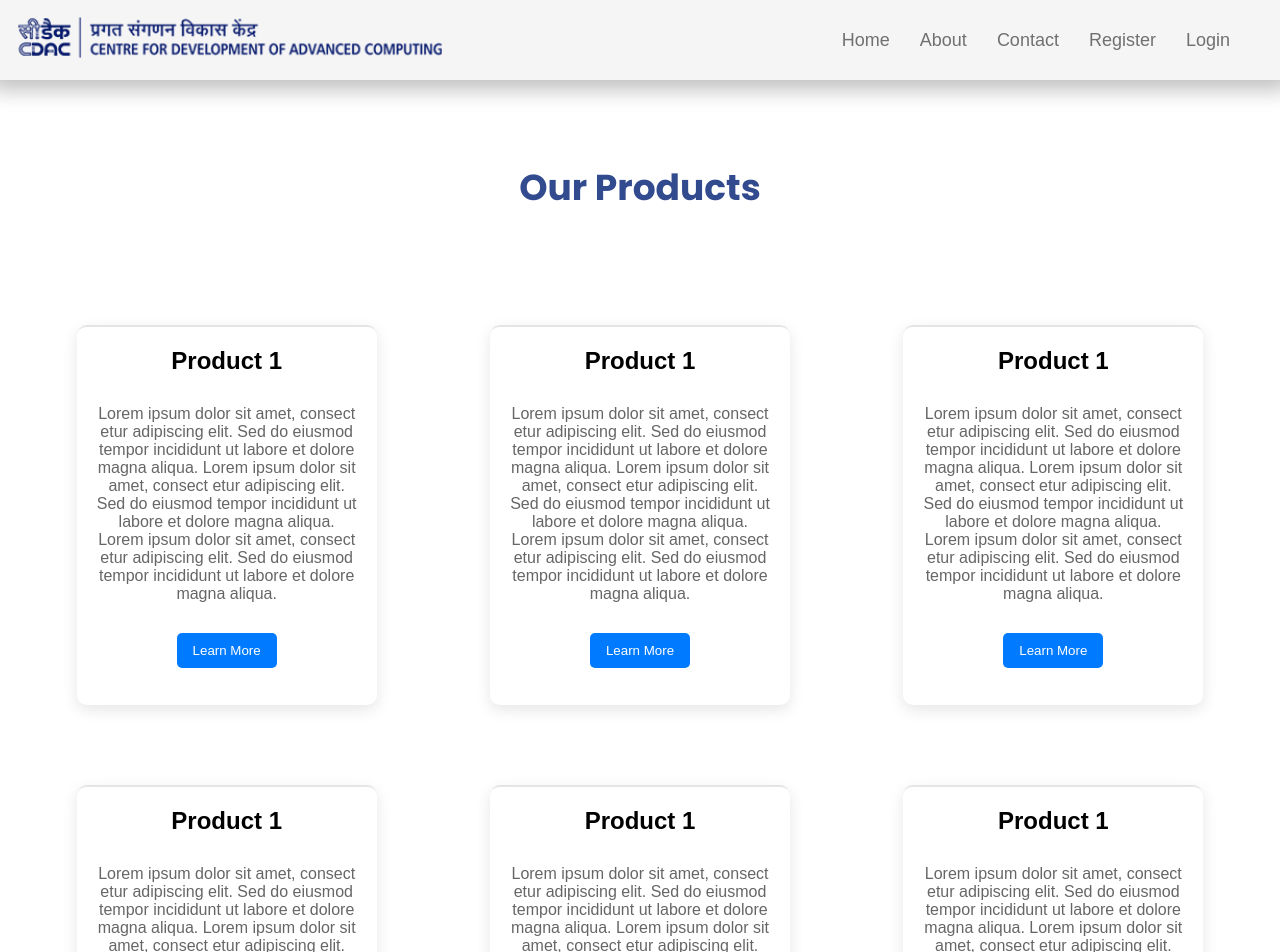
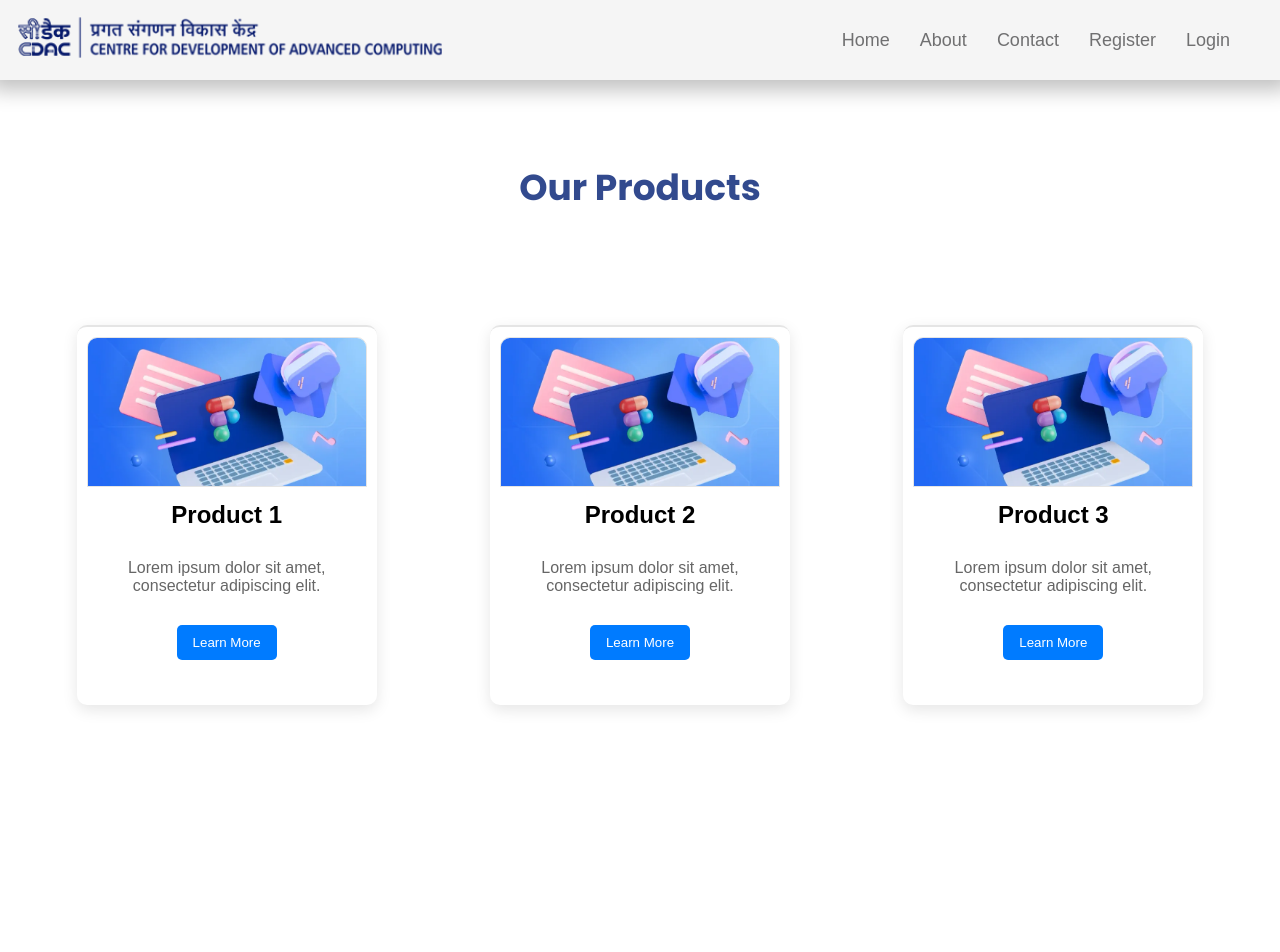
Before and after one commit to adnanprojects/security-product, a React (Vite) app: page / in a window 1280 px wide. Shown: the top 952 px of the page. After the commit the page ends 800 px from the top, so only its background shows below. Built offline with nearby package versions, Linux system fonts and the light colour scheme.

Commit message:
Update file

```diff
--- a/src/components/About.jsx
+++ b/src/components/About.jsx
@@ -1,7 +1,19 @@
 import React from "react";
+import cdac_image from '../assests/about_us.jpg';
+import './about.css'
+// import './first.css';
 
 export default () => {
-    return(
-        <div>About page</div>
+    return (
+        <div className="about_us_container">
+            <img src={cdac_image} alt="C-DAC" className="about_us_img"/>
+            <h1 className="about_us_heading">About Us</h1>
+            <p className="about_us_para">The Centre for Development of Advanced Computing (C-DAC) is a premier research and development (R&D) organization in India, operating under the Ministry of Electronics and Information Technology (MeitY).
+                Established in March 1988 as a scientific society of the Department of Information Technology, now MeitY, C-DAC was created in response to the United States government's refusal to sell India a Cray supercomputer due to concerns about its potential use for nuclear weapons development.
+                This pivotal event spurred India's initiative to develop its own supercomputing capabilities, leading to the creation of C-DAC and the eventual launch of the PARAM series of supercomputers, with the first, PARAM 8000, released in 1991.</p><br/><br/>
+            <p className="about_us_para">Headquartered in Pune, Maharashtra, at the C-DAC Innovation Park, Panchavati, Pashan, C-DAC has grown into a leading institution for high-end R&D in Information Technology and Electronics.
+ Its mission is to strengthen national technological capabilities, promote the growth of the IT industry, and develop solutions for various sectors of the economy.
+ The organization's research and development activities span a wide range of fields, including High Performance Computing, Artificial Intelligence and Multilingual Computing, Cyber Security and Forensics, Health Informatics, Strategic Electronics, Software Technologies, Quantum Computing, and Data Science.</p>
+        </div>
     );
 }
--- a/src/components/Card.jsx
+++ b/src/components/Card.jsx
@@ -1,14 +1,15 @@
-import {Link} from 'react-router-dom';
 import './first.css';
+import { Link } from 'react-router-dom';
 
-export default function Card({ title, description }) {
+export default function Card({ title, description, image }) {
 
     const handleClick = ({title, description}) => {
-        // <Link to={`/details/:${title}`}></Link>
+        <Link to={`/details/${title}`}></Link>
     }
 
     return (
         <div className="card">
+            <img src={image} alt="Card Image" className="card-image" />
             <h2  className="card-heading">{title}</h2>
             <p className="card-description">{description}</p>
             <button className="card-btn" onClick={handleClick}>Learn More</button>
--- a/src/components/Contact.jsx
+++ b/src/components/Contact.jsx
@@ -1,9 +1,24 @@
-import React from "react";
+import './contact.css';
 
 export default () => {
     return(
-        <>
-            This is Contact Page
-        </>
+        <div className="contact_container">
+            <h1 className="contact_heading">Contact Us</h1>
+            <form className="contact_form" action='/about_us'>
+                <label className="contact_label">
+                    Name:
+                    <input type="text" className="contact_input" />
+                </label>
+                <label className="contact_label">
+                    Email:
+                    <input type="email" className="contact_input" />
+                </label>
+                <label className="contact_label">
+                    Message:
+                    <textarea className="contact_textarea"></textarea>
+                </label>
+                <button type="submit" className="contact_button">Send</button>
+            </form>
+        </div>
     );
 }
--- a/src/components/Home.jsx
+++ b/src/components/Home.jsx
@@ -7,6 +7,7 @@ import About from './About';
 import Contact from './Contact';
 import Register from './Register';
 import Login from './Login';
+import About_us_page from './About_us_page';
 
 export default () => {
     return(
@@ -16,6 +17,7 @@ export default () => {
                 <Routes>
                     <Route path="/" element={<First />} />
                     <Route path="/about" element={<About />} />
+                    <Route path="/about_us" element={<About_us_page />} />
                     <Route path="/contact" element={<Contact />} />
                     <Route path="/register" element={<Register />} />
                     <Route path="/login" element={<Login />} />
--- a/src/components/Section.jsx
+++ b/src/components/Section.jsx
@@ -1,17 +1,25 @@
 import Card from './Card.jsx';
+import image1 from '../assests/digital_products1.jpg';
+// import image2 from '../assests/digital_products2.jpg';
+// import image3 from '../assests/digital_products3.jpg';
+// import image4 from '../assests/digital_products4.jpg';
+// import image5 from '../assests/digital_products5.jpg';
+// import image6 from '../assests/digital_products6.jpg';
+// import image7 from '../assests/digital_products7.jpg';
+
 
 export default function Section() {
     return (
         <div className="first-page">
             <h1 className="heading">Our Products</h1>
         <div className="container">
-          <Card title="Product 1" description='Lorem ipsum dolor sit amet, consect etur adipiscing elit. Sed do eiusmod tempor incididunt ut labore et dolore magna aliqua. Lorem ipsum dolor sit amet, consect etur adipiscing elit. Sed do eiusmod tempor incididunt ut labore et dolore magna aliqua. Lorem ipsum dolor sit amet, consect etur adipiscing elit. Sed do eiusmod tempor incididunt ut labore et dolore magna aliqua.' />
-          <Card title="Product 1" description='Lorem ipsum dolor sit amet, consect etur adipiscing elit. Sed do eiusmod tempor incididunt ut labore et dolore magna aliqua. Lorem ipsum dolor sit amet, consect etur adipiscing elit. Sed do eiusmod tempor incididunt ut labore et dolore magna aliqua. Lorem ipsum dolor sit amet, consect etur adipiscing elit. Sed do eiusmod tempor incididunt ut labore et dolore magna aliqua.' />
-          <Card title="Product 1" description='Lorem ipsum dolor sit amet, consect etur adipiscing elit. Sed do eiusmod tempor incididunt ut labore et dolore magna aliqua. Lorem ipsum dolor sit amet, consect etur adipiscing elit. Sed do eiusmod tempor incididunt ut labore et dolore magna aliqua. Lorem ipsum dolor sit amet, consect etur adipiscing elit. Sed do eiusmod tempor incididunt ut labore et dolore magna aliqua.' />
-          <Card title="Product 1" description='Lorem ipsum dolor sit amet, consect etur adipiscing elit. Sed do eiusmod tempor incididunt ut labore et dolore magna aliqua. Lorem ipsum dolor sit amet, consect etur adipiscing elit. Sed do eiusmod tempor incididunt ut labore et dolore magna aliqua. Lorem ipsum dolor sit amet, consect etur adipiscing elit. Sed do eiusmod tempor incididunt ut labore et dolore magna aliqua.' />
-          <Card title="Product 1" description='Lorem ipsum dolor sit amet, consect etur adipiscing elit. Sed do eiusmod tempor incididunt ut labore et dolore magna aliqua. Lorem ipsum dolor sit amet, consect etur adipiscing elit. Sed do eiusmod tempor incididunt ut labore et dolore magna aliqua. Lorem ipsum dolor sit amet, consect etur adipiscing elit. Sed do eiusmod tempor incididunt ut labore et dolore magna aliqua.' />
-          <Card title="Product 1" description='Lorem ipsum dolor sit amet, consect etur adipiscing elit. Sed do eiusmod tempor incididunt ut labore et dolore magna aliqua. Lorem ipsum dolor sit amet, consect etur adipiscing elit. Sed do eiusmod tempor incididunt ut labore et dolore magna aliqua. Lorem ipsum dolor sit amet, consect etur adipiscing elit. Sed do eiusmod tempor incididunt ut labore et dolore magna aliqua.' />
-          <Card title="Product 1" description='Lorem ipsum dolor sit amet, consect etur adipiscing elit. Sed do eiusmod tempor incididunt ut labore et dolore magna aliqua. Lorem ipsum dolor sit amet, consect etur adipiscing elit. Sed do eiusmod tempor incididunt ut labore et dolore magna aliqua. Lorem ipsum dolor sit amet, consect etur adipiscing elit. Sed do eiusmod tempor incididunt ut labore et dolore magna aliqua.' />
+          <Card title="Product 1" description='Lorem ipsum dolor sit amet, consectetur adipiscing elit.' image={image1} />
+          <Card title="Product 2" description='Lorem ipsum dolor sit amet, consectetur adipiscing elit.' image={image1} />
+          <Card title="Product 3" description='Lorem ipsum dolor sit amet, consectetur adipiscing elit.' image={image1} />
+          {/* <Card title="Product 4" description='Lorem ipsum dolor sit amet, consectetur adipiscing elit.' image={image1} />
+          <Card title="Product 5" description='Lorem ipsum dolor sit amet, consectetur adipiscing elit.' image={image1} />
+          <Card title="Product 6" description='Lorem ipsum dolor sit amet, consectetur adipiscing elit.' image={image1} />
+          <Card title="Product 7" description='Lorem ipsum dolor sit amet, consectetur adipiscing elit.' image={image1} /> */}
           </div>
       </div>
     );
--- a/src/components/first.css
+++ b/src/components/first.css
@@ -41,7 +41,15 @@
 .card:hover{
     box-shadow: 0 10px 25px rgba(0, 0, 0, 0.2);
     transform: translateY(-4px);
-    transition: all 0.5s ease;
+    transition: all 0.4s ease-in-out;
+}
+
+.card-image {
+    width: 100%;
+    height: 150px;
+    object-fit: cover;
+    border: 1px solid rgba(0, 0, 0, 0.1);
+    border-radius: 10px 10px 0 0;
 }
 
 .card-heading {
```
